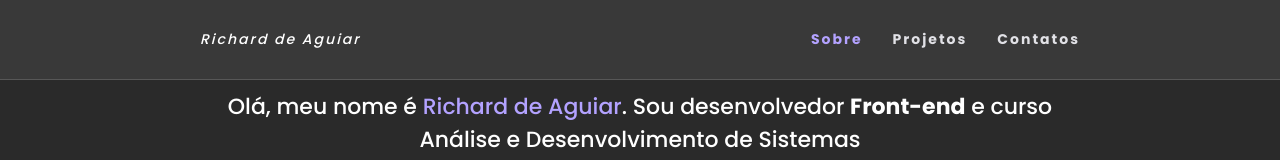
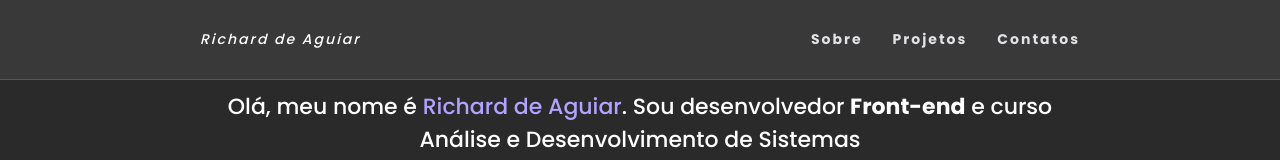
Before and after one commit to aguiarichard/portfolioReact, a React (Vite) app: page / in a window 1280 px wide. Shown: the top 160 px of the page. Built offline with nearby package versions, Linux system fonts and the light colour scheme.

Commit message:
removendo cor dos links

```diff
--- a/src/pages/Components/Nav-item.jsx
+++ b/src/pages/Components/Nav-item.jsx
@@ -56,7 +56,7 @@ export default function NavItem(props) {
         <Link
             to={`/${props.href ? props.href : ''}`}
             onClick={scrollSection}
-            className={`${ props.href == '#sobre' ? 'actived' : '' } js-link`}>
+            className={`${ props.href == '#sobre' ? 'activedd' : '' } js-link`}>
 
             {props.name}
         </Link>
```
